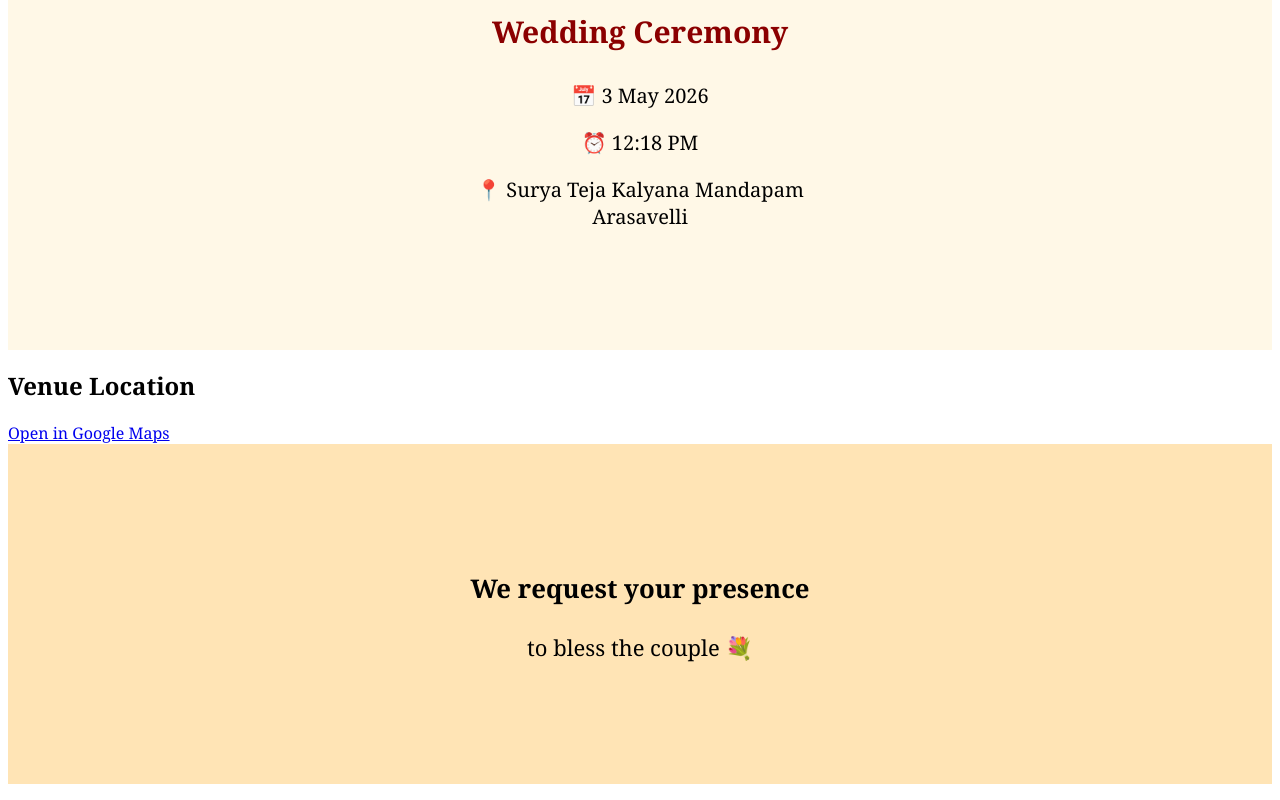
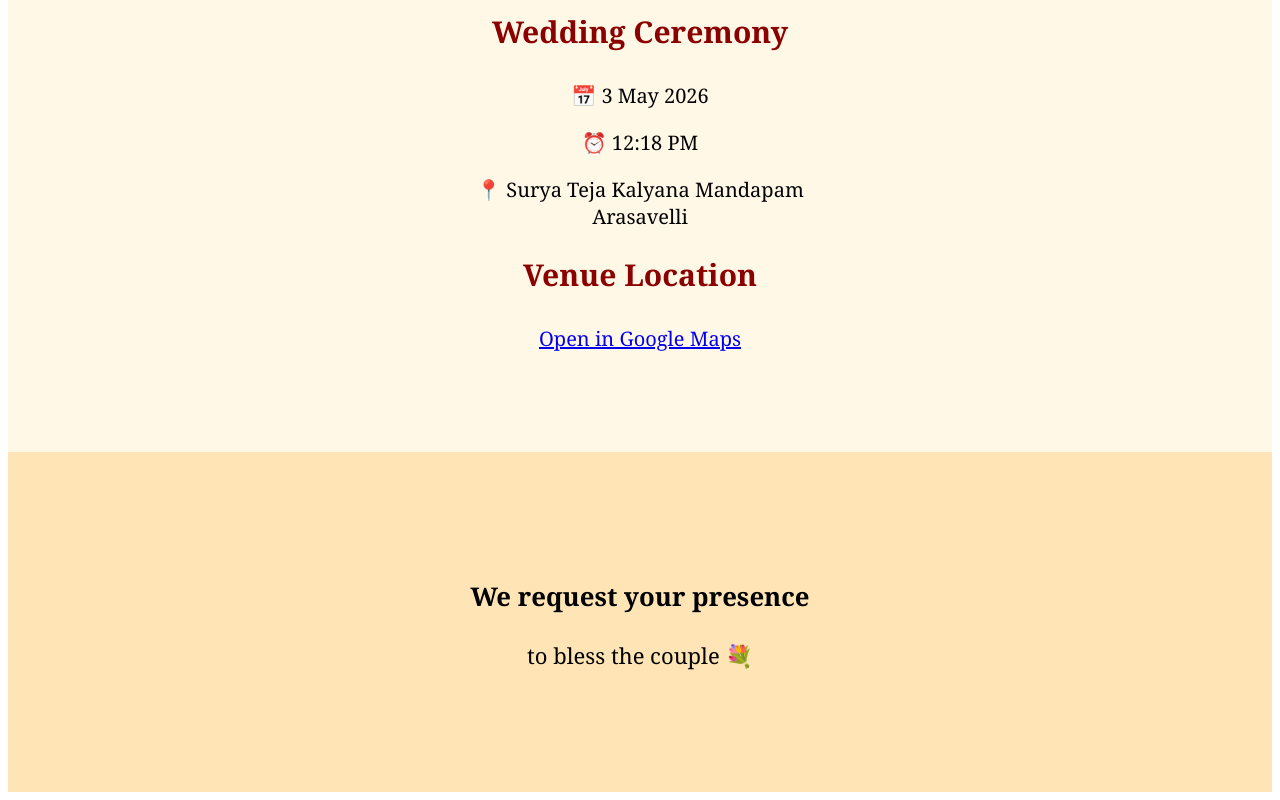
Before and after one commit to Saikathyaini/Kartick-Kathyaini-Invitation, an Angular app: page / in a window 1280 px wide. Shown: the part 1656-2456 px from the top of the page. Built offline with nearby package versions, Linux system fonts and the light colour scheme.

Commit message:
Initial commit - Wedding invitation project

```diff
--- a/src/app/kartick-katy/kartick-katy.component.html
+++ b/src/app/kartick-katy/kartick-katy.component.html
@@ -46,8 +46,6 @@
       Arasavelli
     </p>
 
-  </section>
-  <section class="map text-center">
 
 <h2>Venue Location</h2>
 
```
